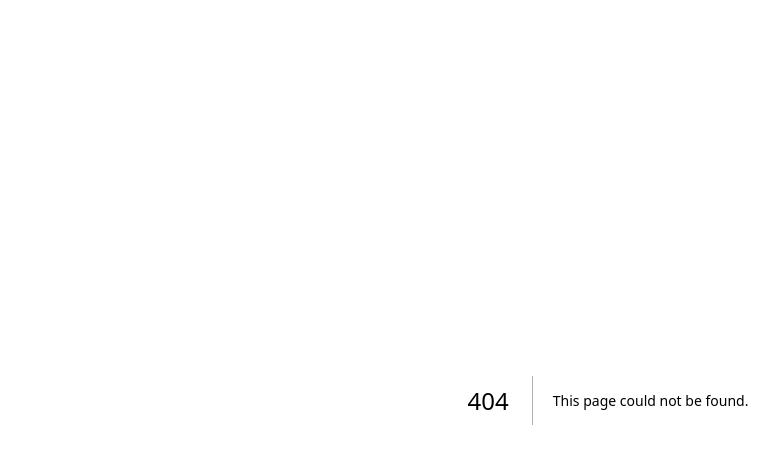
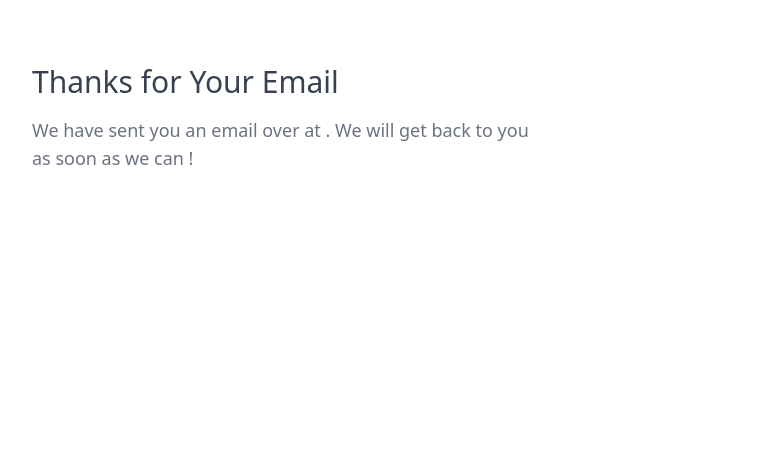
Before and after one commit to YassineDev1/Portfolio, a Next.js app: page /success in a window 1280 px wide. Before the commit this address had no page. Shown: the top 464 px of the page, without its empty margins (32-811 px from the left). Built offline with nearby package versions, Linux system fonts and the light colour scheme.

Commit message:
create success page using useRouter hook

```diff
--- a/pages/Contact.js
+++ b/pages/Contact.js
@@ -1,8 +1,10 @@
 import { useFormik } from "formik";
 import * as Yup from "yup";
 import Image from "next/image";
+import {useRouter} from "next/router"
 
 export default function Contact() {
+    const router = useRouter()
   const formik = useFormik({
     initialValues: {
       name: "",
@@ -20,7 +22,10 @@ export default function Contact() {
        country: Yup.string().required("Counntry is required"),
        terms: Yup.array().required("Terms of service must be checked")
     }),
-    onSubmit: (values) => console.log(values)
+    onSubmit: (values) => {
+        console.log(values);
+        router.push({pathname:"/success", query: values})
+    }
   });
   return (
     <main className="flex items-center justify-center h-screen bg-blue-500">
@@ -63,7 +68,7 @@ export default function Contact() {
             <div className="pb-4">
               <label
                 className={`block pb-2 text-sm ${
-                  formik.touched.name && formik.errors.name
+                  formik.touched.email && formik.errors.email
                     ? "text-red-600"
                     : ""
                 }`}
@@ -86,7 +91,7 @@ export default function Contact() {
             <div className="pb-4">
               <label
                 className={`block pb-2 text-sm ${
-                  formik.touched.name && formik.errors.name
+                  formik.touched.country && formik.errors.country
                     ? "text-red-600"
                     : ""
                 }`}
@@ -113,7 +118,7 @@ export default function Contact() {
             <div className="pb-4">
               <label
                 className={`block pb-2 text-sm ${
-                  formik.touched.name && formik.errors.name
+                  formik.touched.terms && formik.errors.terms
                     ? "text-red-600"
                     : ""
                 }`}
--- /dev/null
+++ b/pages/success.js
@@ -0,0 +1,17 @@
+import {useRouter} from "next/router";
+
+export default function Success() {
+    const router = useRouter();
+  return (
+    <main className="flex h-screen items-BsTextCenter justify center">
+        <div className="w-1/2 p-16 text-gray-700 bg-white rounded-lg">
+            <h1 className="pb-4 text-3xl">
+                Thanks for Your Email {router.query.name}
+            </h1>
+            <p className="text-lg text-gray-500">
+                We have sent you an email over at {router.query.email}. We will get back to you as soon as we can !
+            </p>
+        </div>
+    </main>
+  )
+}
```
